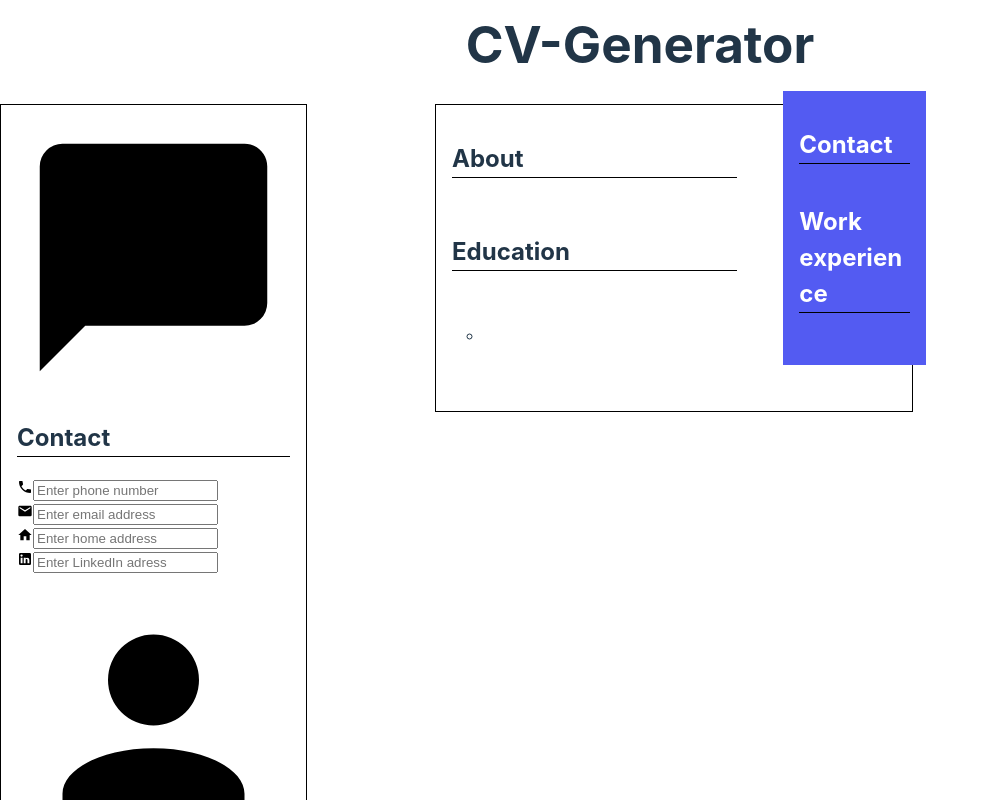
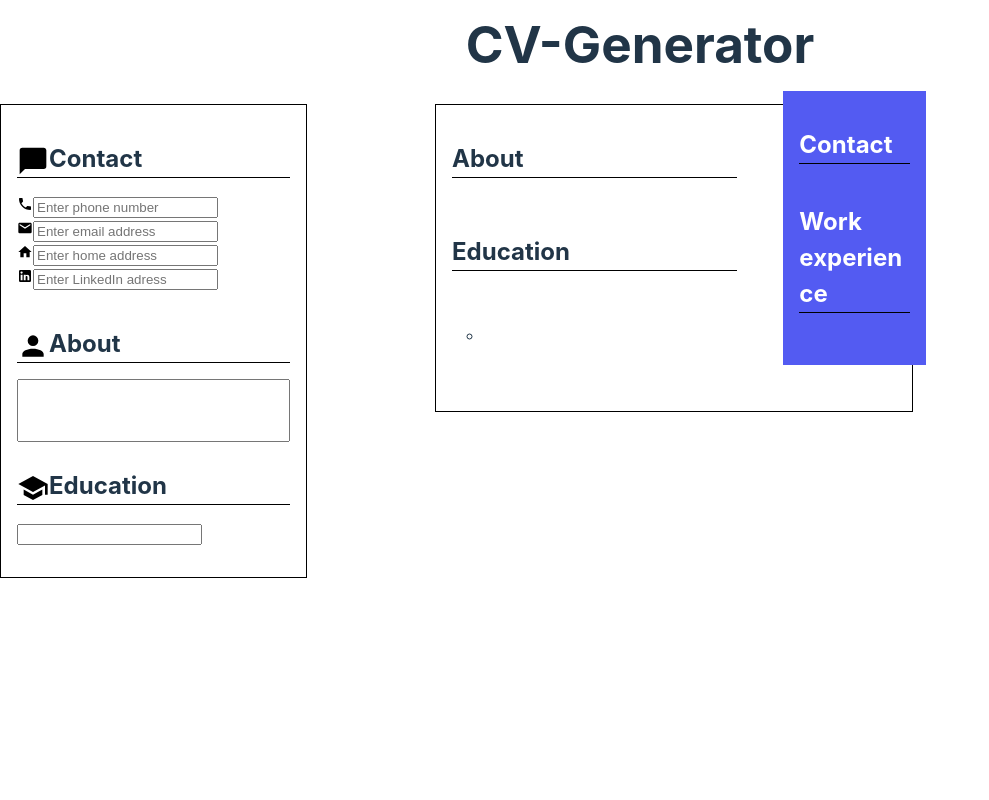
Before and after one commit to R3ndrex/CV-Generator, a React (Vite) app: page / in a window 1280 px wide. Shown: the top 800 px of the page, without its empty margins (0-989 px from the left). Built offline with nearby package versions, Linux system fonts and the light colour scheme.

Commit message:
Make smaller images in section changers and set border not h2 but to div h2-section

```diff
--- a/src/App.css
+++ b/src/App.css
@@ -6,6 +6,20 @@
     grid-template-columns: 1fr 2fr 1fr;
     grid-template-rows: min-content 2fr;
     grid-auto-rows: 2fr;
+}
+.h2-image {
+    width: 2rem;
+}
+.h2-section {
+    display: grid;
+    grid-template-columns: min-content 1fr;
+    align-items: end;
+    margin-bottom: 1rem;
+    border-bottom: 1px solid black;
+    > h2 {
+        margin-bottom: 0;
+        border-bottom: none;
+    }
 }
 .education {
     padding: 2rem;
--- a/src/index.css
+++ b/src/index.css
@@ -28,7 +28,6 @@ textarea {
 
 body {
     margin: 0;
-
     min-height: 100vh;
 }
 
```
